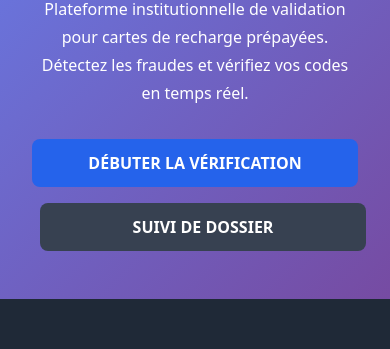
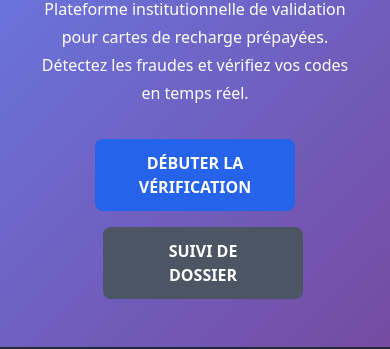
Before and after one commit to verifyfr911/coupon-safefr, a website: page index.html in a window 390 px wide. Shown: the part 270-619 px from the top of the page. Drawn offline with nearby package versions, Linux system fonts and the light colour scheme.

Commit message:
Make both buttons same size and perfectly aligned on mobile and web

```diff
--- a/index.html
+++ b/index.html
@@ -175,6 +175,14 @@
                 margin: 0 -1rem !important;
                 padding: 0 1rem !important;
                 width: calc(100% + 2rem) !important;
+            }
+            .mobile-button-center a {
+                min-width: 200px !important;
+                width: 200px !important;
+                text-align: center !important;
+                display: flex !important;
+                align-items: center !important;
+                justify-content: center !important;
             }
         }
         /* Dark mode styles */
@@ -422,10 +430,10 @@
                 Détectez les fraudes et vérifiez vos codes en temps réel.
             </p>
             <div class="flex justify-center space-x-4 tablet-stack mobile-center mobile-button-center">
-                <a href="submit.html" class="bg-blue-600 hover:bg-blue-700 px-8 py-3 rounded-lg font-semibold hover-scale mobile-full">
+                <a href="submit.html" class="bg-blue-600 hover:bg-blue-700 px-8 py-3 rounded-lg font-semibold hover-scale mobile-full min-w-[200px] text-center">
                     DÉBUTER LA VÉRIFICATION
                 </a>
-                <a href="track.html" class="bg-gray-700 hover:bg-gray-600 px-8 py-3 rounded-lg font-semibold hover-scale mobile-full ml-6">
+                <a href="track.html" class="bg-gray-600 hover:bg-gray-700 px-8 py-3 rounded-lg font-semibold hover-scale mobile-full min-w-[200px] text-center">
                     SUIVI DE DOSSIER
                 </a>
             </div>
```
